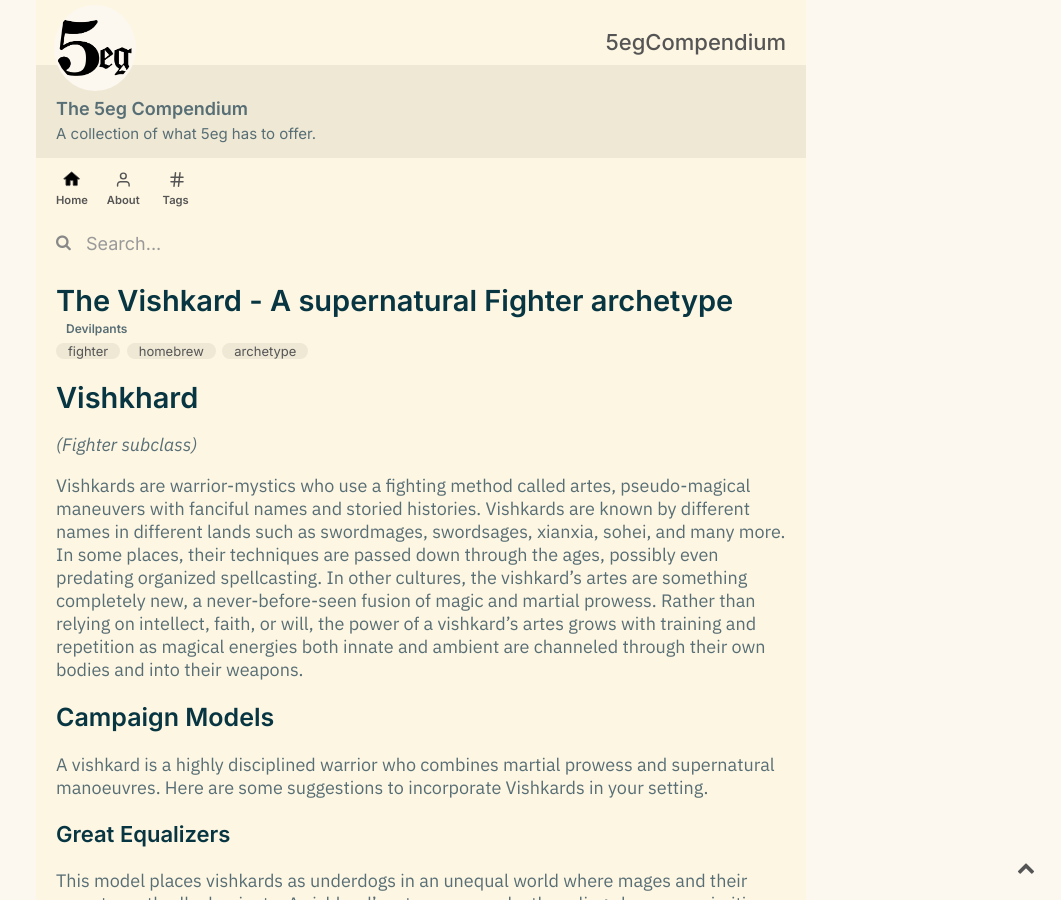
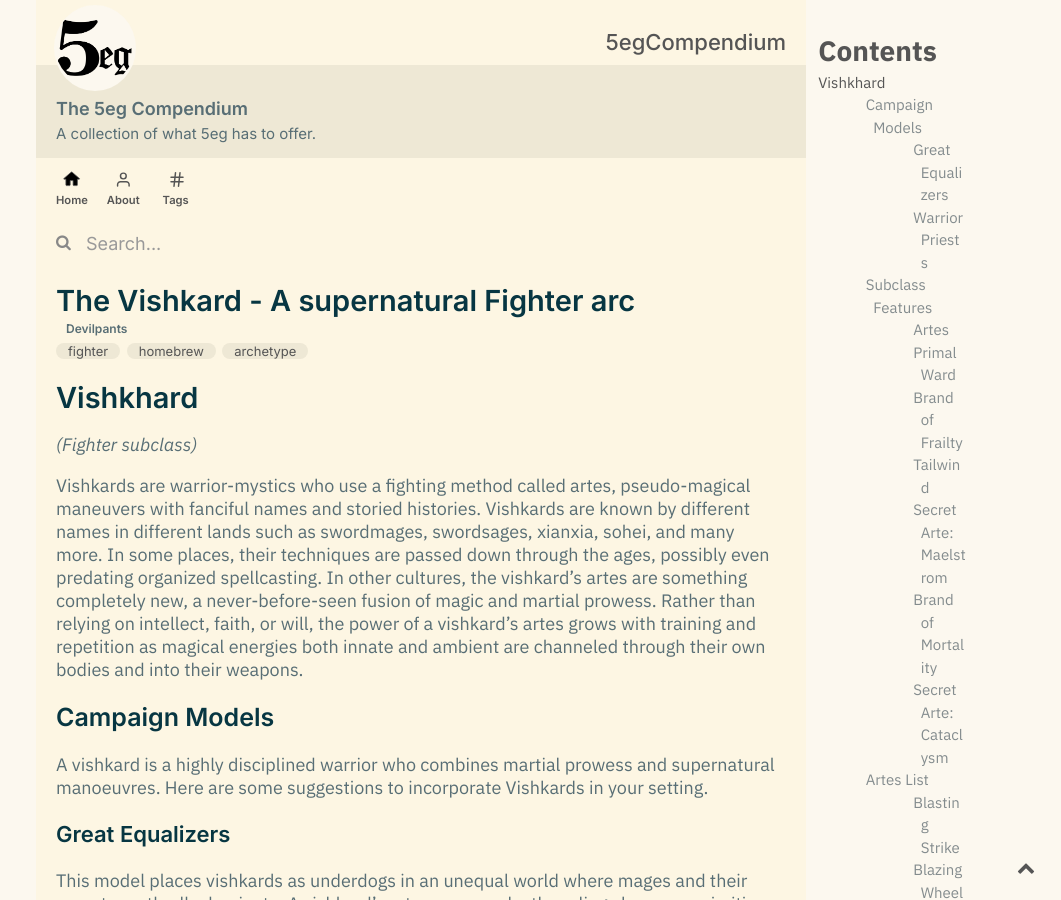
Before and after one commit to 5egeneral/compendium, a Jekyll site: the page built from _notes/20220904-Vishkard.md, in a window 1280 px wide and 900 px high. Shown: the whole window, without its empty margins (219-1280 px from the left). Built offline with Jekyll 4.4.1, drawn with Linux system fonts in a browser that asks for light colours; the table of contents is made by our own code; some of the changed text lies outside the part shown.

Commit message:
Update 20220904-Vishkard.md

```diff
--- a/_notes/20220904-Vishkard.md
+++ b/_notes/20220904-Vishkard.md
@@ -1,8 +1,9 @@
 ---
-title: The Vishkard - A supernatural Fighter archetype
+title: The Vishkard - A supernatural Fighter arc
 state: publish
 tags: [fighter, homebrew, archetype]
 author: Devilpants
+toc: yes
 ---
 
 # Vishkhard
@@ -26,8 +27,6 @@
 Starting at 3rd level, you gain access to mystical fighting techniques called artes. You learn four artes and learn one more each time you gain a subclass feature, at 7th, 10th, 15th, and 18th level. When you finish a long rest, you can change any number of artes you know and learn new ones in their place.
 You can use an arte in place of a weapon attack, such as when you use the Attack action or as a reaction when a hostile creature provokes an opportunity attack from you. You can use only one arte per turn.
 An arte's ability modifier is Strength or Dexterity (whichever is higher). This sets the saving throw DC and determines what you roll when an arte calls for an arte attack roll. If an arte requires a weapon as a material component, the ability score used is the one used when attacking with that weapon normally.
-
-<br>
 
 **Artes save DC = 8 + your proficiency bonus + your Strength or Dexterity modifier**
 
```
